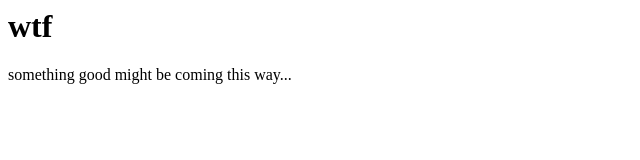
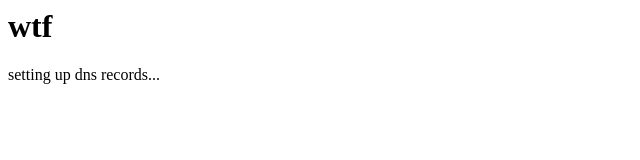
Before and after one commit to markusbjorklund/wtf, a plain HTML site: page index.html in a window 1280 px wide. Shown: the whole page, without its empty margins (0-640 px from the left). Drawn offline with Linux system fonts and the light colour scheme.

Commit message:
waiting for dns

```diff
--- a/index.html
+++ b/index.html
@@ -1 +1 @@
-<html><head><title>wtf</title></head><body><h1>wtf</h1><p>something good might be coming this way...</p></body></html>
+<html><head><title>wtf</title></head><body><h1>wtf</h1><p>setting up dns records...</p></body></html>
```
